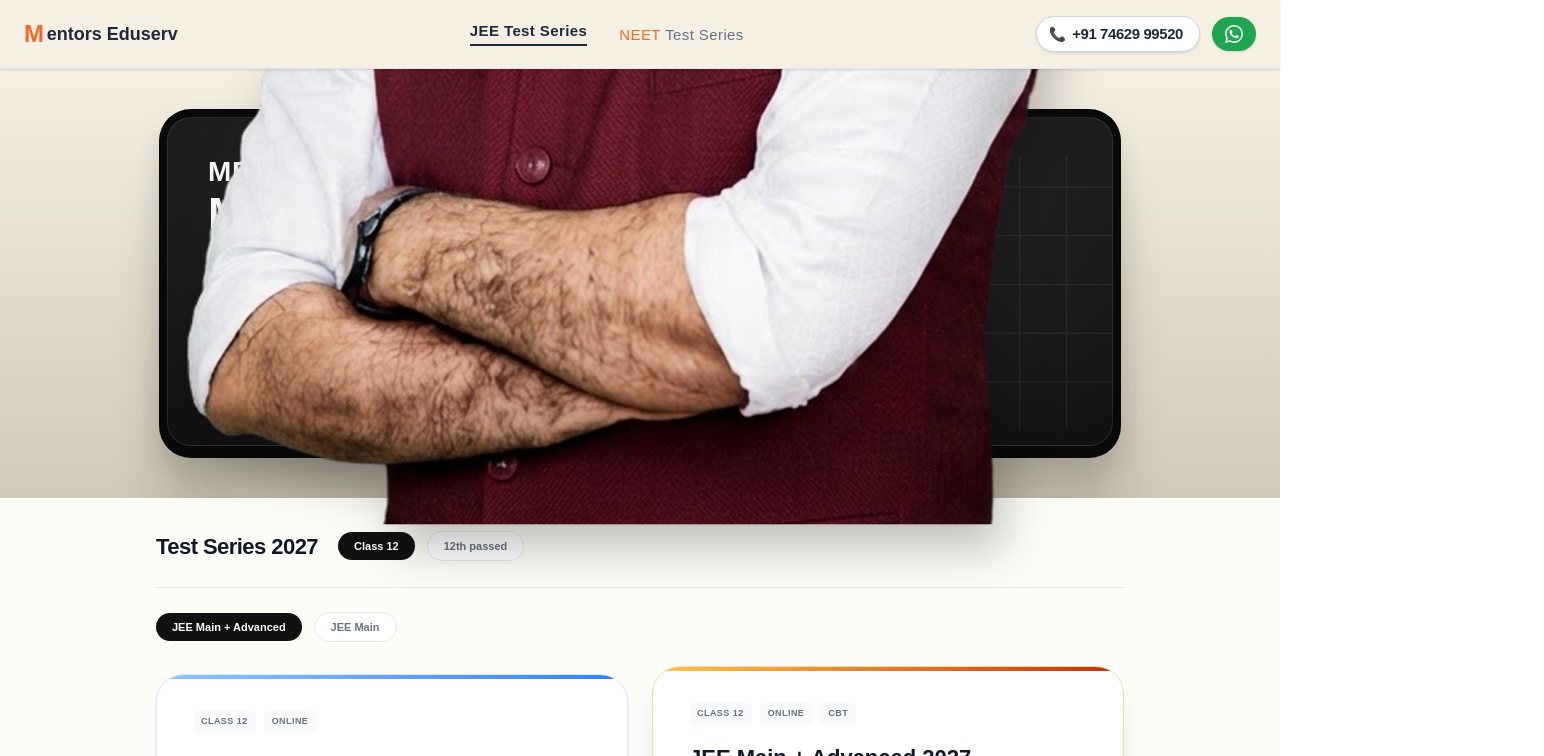
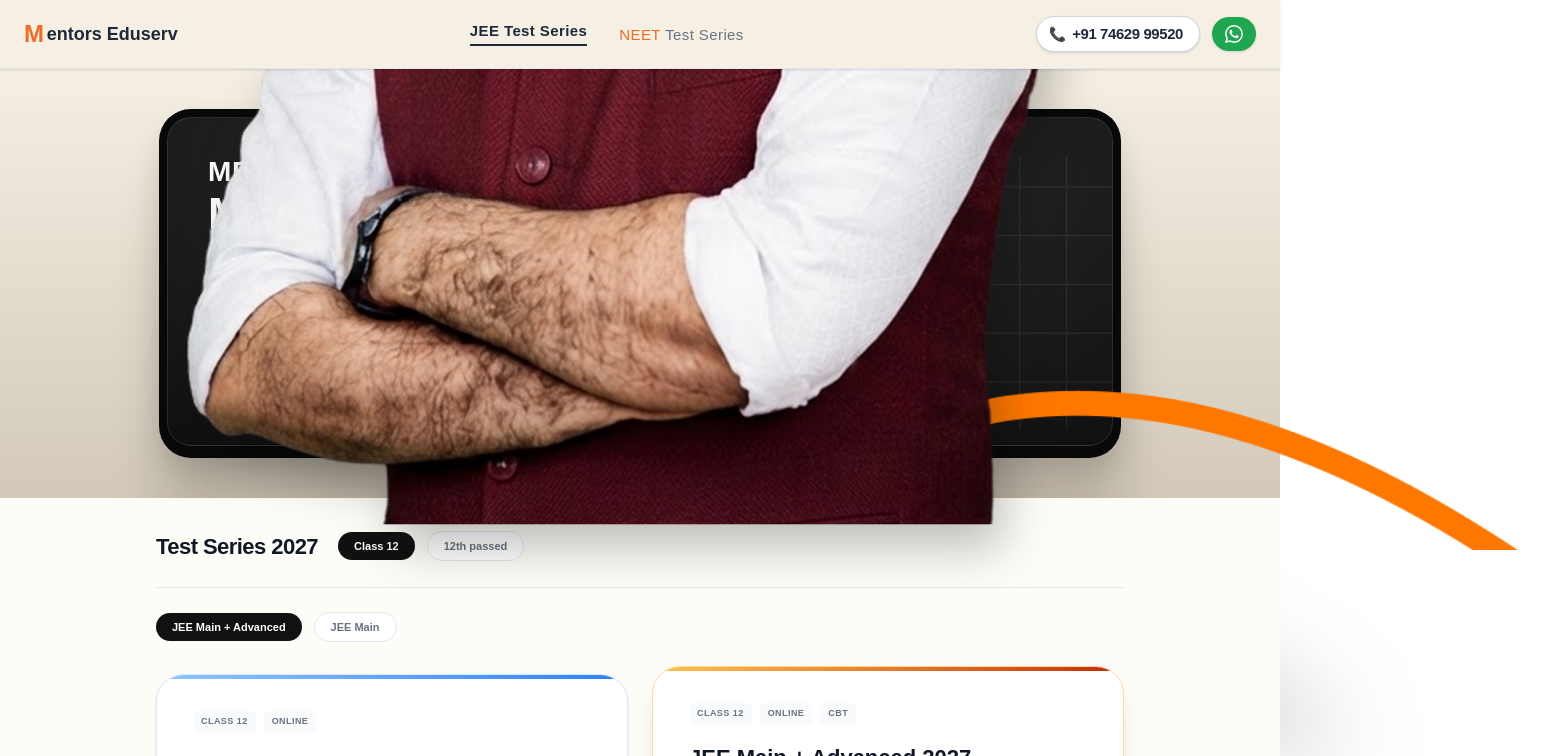
Before and after one commit to kartikkumar925800/assigment, a Next.js app: page / in a window 1280 px wide. Shown: the top 756 px of the page, 1544 px wide, since content can reach past the window. Built offline with nearby package versions, Linux system fonts and the light colour scheme; a web font is replaced by a local one.

Commit message:
Add exact swoosh PNG bg using precise figma coordinates

```diff
--- a/src/app/page.tsx
+++ b/src/app/page.tsx
@@ -59,6 +59,20 @@ export default function Home() {
                 {/* Grid & Blur Mask Background */}
                 <div className="absolute right-0 top-0 h-full w-full md:w-[727px] z-0 overflow-hidden rounded-[24px] pointer-events-none">
                   <img src="/maskg.svg" alt="" className="w-full h-full object-cover md:object-contain object-right opacity-40 md:opacity-100 mix-blend-screen md:mix-blend-normal" />
+                </div>
+
+                {/* Massive Desktop Background Swoosh */}
+                <div
+                  className="absolute z-10 pointer-events-none hidden xl:block"
+                  style={{
+                    top: '54.5px',
+                    left: '-257.84px',
+                    width: '1633.83px',
+                    height: '410.5px',
+                    filter: 'drop-shadow(-182px 195px 49.1px rgba(0,0,0,0.5))'
+                  }}
+                >
+                  <img src="/swoosh-bg.png" alt="" className="w-full h-full object-contain" />
                 </div>
 
                 <div className="relative z-20 w-[65%] md:w-[60%] text-left pt-2 pl-2 md:pl-2">
```
Also changed, not shown: public/swoosh-bg.png (added).
